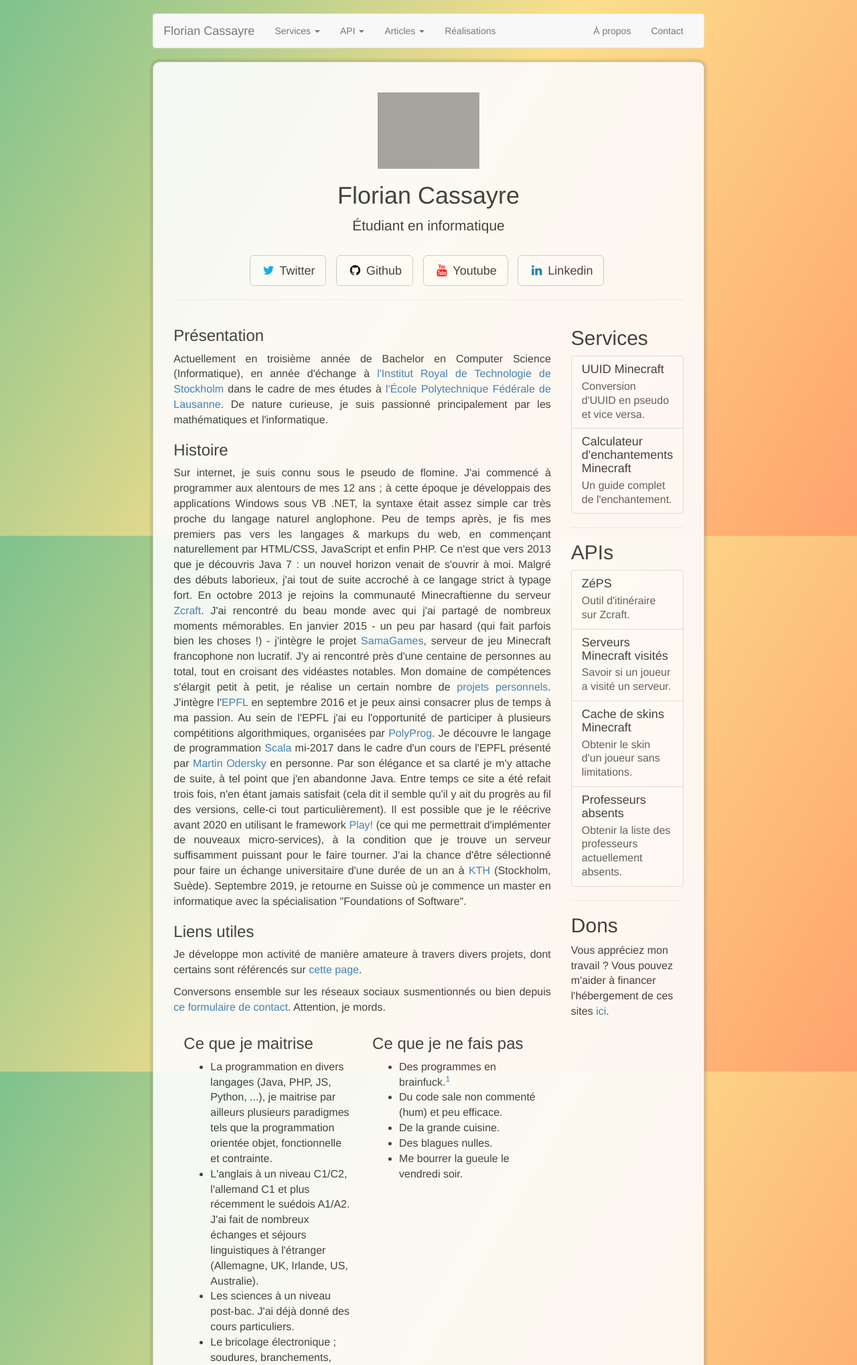
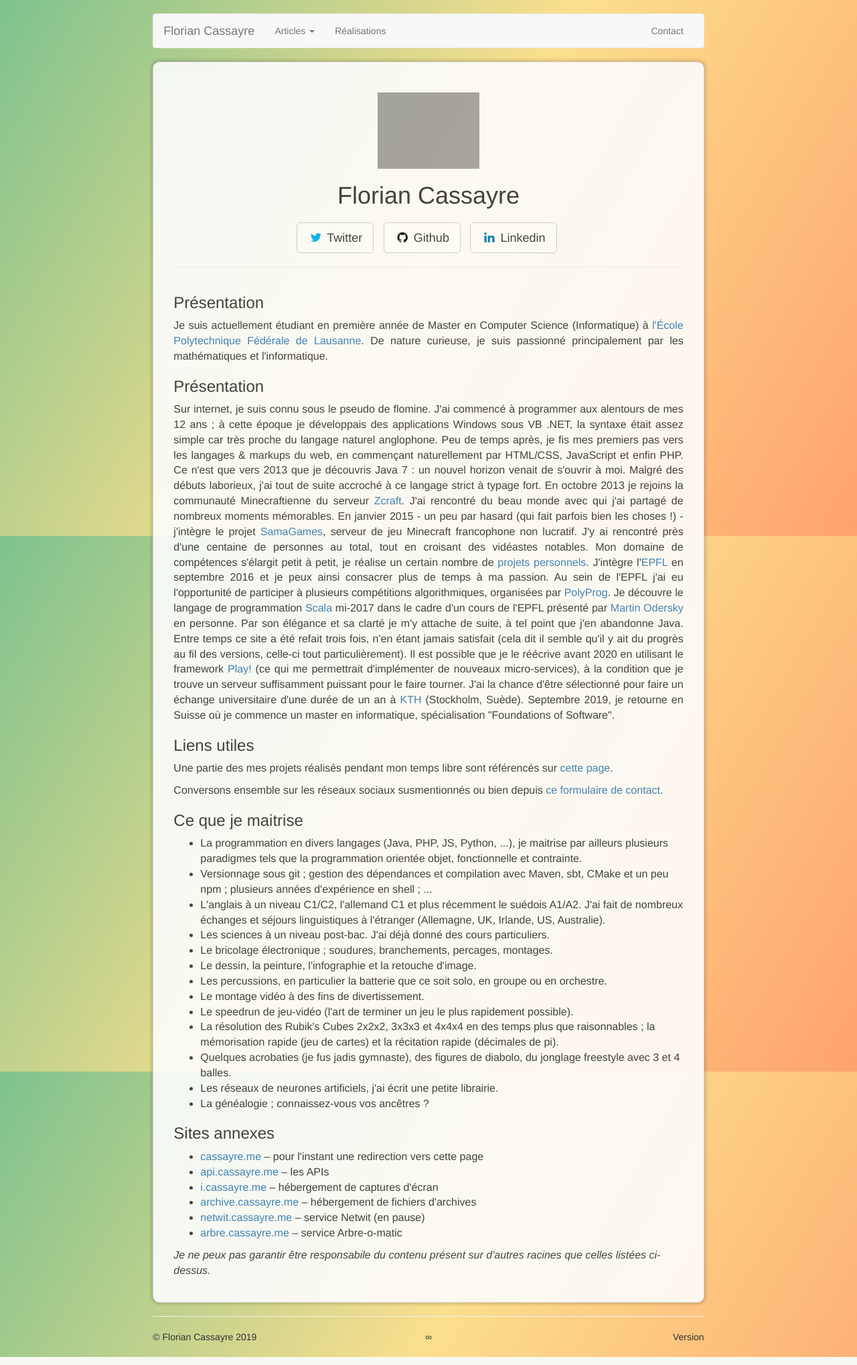
Before and after one commit to FlorianCassayre/Website, a PHP site: template templates/general/homepage.html.twig in a window 1280 px wide. Shown: the top 2038 px of the page at 67% size. Run offline with PHP 8.4, Linux system fonts and the light colour scheme; the template is opened without the code that fills it, so the values that code supplies are empty; some libraries are stand-ins or nearby versions; grey boxes are pictures that could not be loaded.

Commit message:
Big modifications on homepage.

```diff
--- a/templates/base.html.twig
+++ b/templates/base.html.twig
@@ -50,7 +50,7 @@
                     </div>
                     <div id="navbar" class="navbar-collapse collapse">
                         <ul class="nav navbar-nav">
-                            <li class="dropdown">
+                            {# <li class="dropdown">
                                 <a href="#" class="dropdown-toggle" data-toggle="dropdown" role="button" aria-haspopup="true" aria-expanded="false">Services <span class="caret"></span></a>
                                 <ul class="dropdown-menu">
                                     <li class="dropdown-header">Minecraft</li>
@@ -69,7 +69,7 @@
                                     <li class="dropdown-header">Autre</li>
                                     <li><a href="{{ url('api') }}#teachers">Professeurs absents</a></li>
                                 </ul>
-                            </li>
+                            </li> #}
                             <li class="dropdown">
                                 <a href="#" class="dropdown-toggle" data-toggle="dropdown" role="button" aria-haspopup="true" aria-expanded="false">Articles <span class="caret"></span></a>
                                 <ul class="dropdown-menu">
@@ -87,7 +87,7 @@
                             <li><a href="{{ url('projects') }}">Réalisations</a></li>
                         </ul>
                         <ul class="nav navbar-nav navbar-right">
-                            <li><a href="{{ url('homepage') }}">À propos</a></li>
+                            {# <li><a href="{{ url('homepage') }}">À propos</a></li> #}
                             <li><a href="{{ url('contact') }}">Contact</a></li>
                         </ul>
                     </div>
--- a/templates/general/homepage.html.twig
+++ b/templates/general/homepage.html.twig
@@ -9,7 +9,7 @@
     <img src="{{ basepath }}/img/infinity.svg" class="img-responsive center-block" style="width: 20%; height:20%; margin-top: 20px;" />
 
     <h1 class="display-1">Florian Cassayre</h1>
-    <p class="lead">Étudiant en informatique</p>
+    {# <p class="lead">Étudiant en informatique</p> #}
     <ul class="list-inline intro-social-buttons social">
         <li>
             <a href="https://twitter.com/flomine68" class="btn btn-default btn-lg" target="_blank"><i class="fa fa-twitter fa-fw color-twitter"></i>
@@ -19,10 +19,10 @@
             <a href="https://github.com/FlorianCassayre" class="btn btn-default btn-lg" target="_blank"><i class="fa fa-github fa-fw color-github"></i>
                 <span class="network-name" title="FlorianCassayre">Github</span></a>
         </li>
-        <li>
+        {# <li>
             <a href="https://youtube.com/6infinity8" class="btn btn-default btn-lg" target="_blank"><i class="fa fa-youtube fa-fw color-youtube"></i>
                 <span class="network-name" title="6infinity8">Youtube</span></a>
-        </li>
+        </li> #}
         <li>
             <a href="https://linkedin.com/in/florian-cassayre" class="btn btn-default btn-lg" target="_blank"><i class="fa fa-linkedin fa-fw color-linkedin"></i>
                 <span class="network-name" title="Florian Cassayre">Linkedin</span></a>
@@ -34,14 +34,14 @@
 <hr>
 
 <div class="row">
-    <div class="col-xs-12 col-md-9">
+    <div class="col-xs-12 col-md-12">
         <div>
             <h3>Présentation</h3>
             <p class="text-justify">
-                Actuellement en troisième année de Bachelor en Computer Science (Informatique), en année d'échange à <a href="https://www.kth.se/">l'Institut Royal de Technologie de Stockholm</a> dans le cadre de mes études à <a href="http://epfl.ch">l'École Polytechnique Fédérale de Lausanne</a>.
+                Je suis actuellement étudiant en première année de Master en Computer Science (Informatique) à <a href="http://epfl.ch">l'École Polytechnique Fédérale de Lausanne</a>.
                 De nature curieuse, je suis passionné principalement par les mathématiques et l'informatique.
             </p>
-            <h3>Histoire</h3>
+            <h3>Présentation</h3>
             <p class="text-justify">
                 Sur internet, je suis connu sous le pseudo de flomine.
                 J'ai commencé à programmer aux alentours de mes 12 ans ; à cette époque je développais des applications Windows sous VB .NET, la syntaxe était assez simple car très proche du langage naturel anglophone.
@@ -57,22 +57,24 @@
                 Entre temps ce site a été refait trois fois, n'en étant jamais satisfait (cela dit il semble qu'il y ait du progrès au fil des versions, celle-ci tout particulièrement).
                 Il est possible que je le réécrive avant 2020 en utilisant le framework <a href="https://www.playframework.com/">Play!</a> (ce qui me permettrait d'implémenter de nouveaux micro-services), à la condition que je trouve un serveur suffisamment puissant pour le faire tourner.
                 J'ai la chance d'être sélectionné pour faire un échange universitaire d'une durée de un an à <a href="https://www.kth.se/">KTH</a> (Stockholm, Suède).
-                Septembre 2019, je retourne en Suisse où je commence un master en informatique avec la spécialisation "Foundations of Software".
+                Septembre 2019, je retourne en Suisse où je commence un master en informatique, spécialisation "Foundations of Software".
             </p>
             <h3>Liens utiles</h3>
             <p class="text-justify">
-                Je développe mon activité de manière amateure à travers divers projets, dont certains sont référencés sur <a href="{{ url('projects') }}">cette page</a>.
+                Une partie des mes projets réalisés pendant mon temps libre sont référencés sur <a href="{{ url('projects') }}">cette page</a>.
             </p>
             <p class="text-justify">
                 Conversons ensemble sur les réseaux sociaux susmentionnés ou bien depuis <a href="{{ url('contact') }}">ce formulaire de contact</a>.
-                Attention, je mords.
             </p>
         </div>
-        <div class="col-xs-12 col-md-6">
+
         <h3>Ce que je maitrise</h3>
         <ul>
             <li>
                 La programmation en divers langages (Java, PHP, JS, Python, ...), je maitrise par ailleurs plusieurs paradigmes tels que la programmation orientée objet, fonctionnelle et contrainte.
+            </li>
+            <li>
+                Versionnage sous git ; gestion des dépendances et compilation avec Maven, sbt, CMake et un peu npm ; plusieurs années d'expérience en shell ; ...
             </li>
             <li>
                 L'anglais à un niveau C1/C2, l'allemand C1 et plus récemment le suédois A1/A2. J'ai fait de nombreux échanges et séjours linguistiques à l'étranger (Allemagne, UK, Irlande, US, Australie).
@@ -82,9 +84,6 @@
             </li>
             <li>
                 Le bricolage électronique ; soudures, branchements, percages, montages.
-                </li>
-                <li>
-                    Le versionnage logiciel sous git, les gestions de dépendances dynamiques.
             </li>
             <li>
                 Le dessin, la peinture, l'infographie et la retouche d'image.
@@ -112,8 +111,8 @@
             </li>
 
         </ul>
-        </div>
-        <div class="col-xs-12 col-md-6">
+
+        {# <div class="col-xs-12 col-md-6">
             <h3>Ce que je ne fais pas</h3>
             <ul>
                 <li>
@@ -132,9 +131,9 @@
                     Me bourrer la gueule le vendredi soir.
                 </li>
             </ul>
-        </div>
+        </div> #}
 
-        <div class="col-xs-12">
+
         <h3>Sites annexes</h3>
 
         <ul>
@@ -142,21 +141,17 @@
             <li><a href="https://api.cassayre.me">api.cassayre.me</a> – les APIs</li>
             <li><a href="https://i.cassayre.me">i.cassayre.me</a> – hébergement de captures d'écran</li>
             <li><a href="https://archive.cassayre.me">archive.cassayre.me</a> – hébergement de fichiers d'archives</li>
+            <li><a href="https://netwit.cassayre.me">netwit.cassayre.me</a> – service Netwit (en pause)</li>
+            <li><a href="https://arbre.cassayre.me">arbre.cassayre.me</a> – service Arbre-o-matic</li>
         </ul>
 
         <p>
             <em>Je ne peux pas garantir être responsabile du contenu présent sur d'autres racines que celles listées ci-dessus.</em>
         </p>
+
     </div>
 
-        <div class="col-xs-12">
-            <hr>
-
-            <sup id="1">1</sup> : <a href="https://codegolf.stackexchange.com/search?q=user%3A47221+brainfuck">ou <em>très</em> occasionnellement</a> :)
-        </div>
-    </div>
-
-    <div class="col-xs-12 col-md-3">
+    {# <div class="col-xs-12 col-md-3">
         <h2>Services</h2>
         <div class="list-group">
             <a href="{{ url('tools.minecraft.uuid') }}" class="list-group-item">
@@ -191,7 +186,7 @@
         <hr>
         <h2>Dons</h2>
         Vous appréciez mon travail ? Vous pouvez m'aider à financer l'hébergement de ces sites <a href="{{ url('donation') }}">ici</a>.
-    </div>
+    </div> #}
 </div>
 
 {% endblock%}
```
Lines whose indentation alone changed are shown as unchanged.
